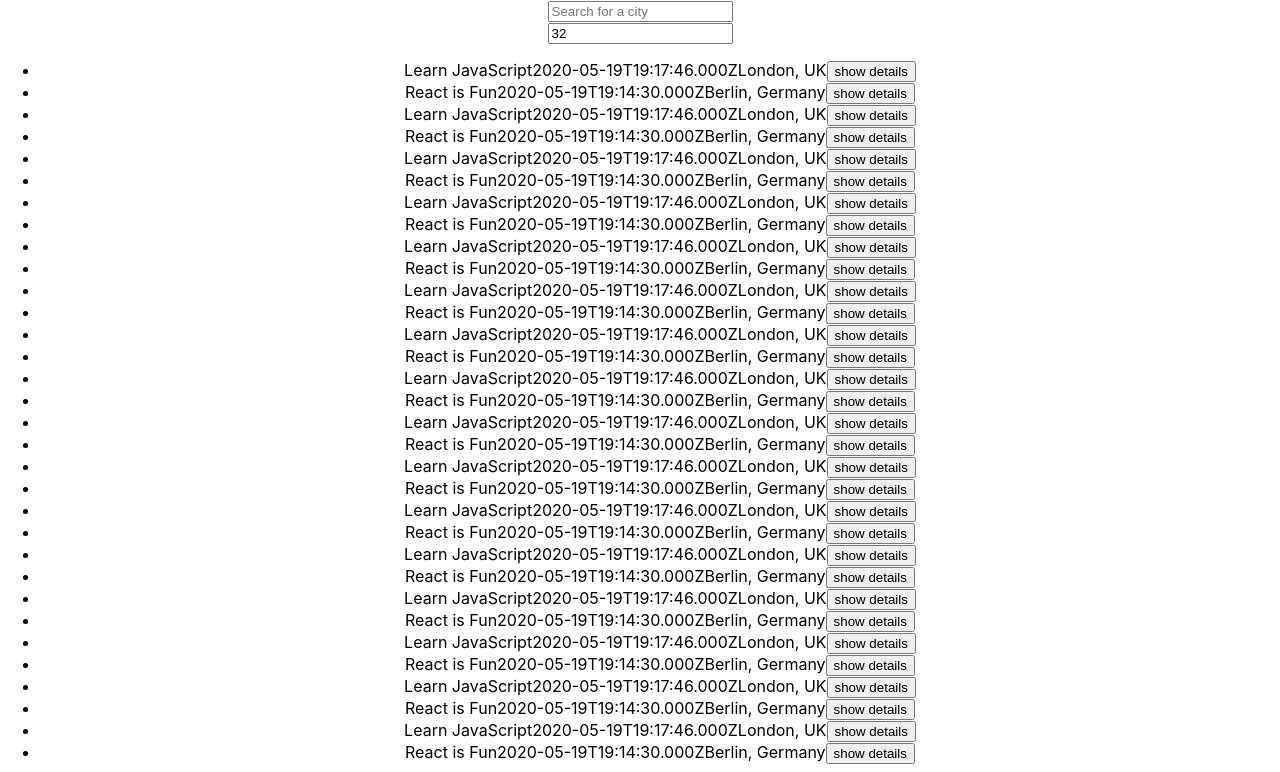
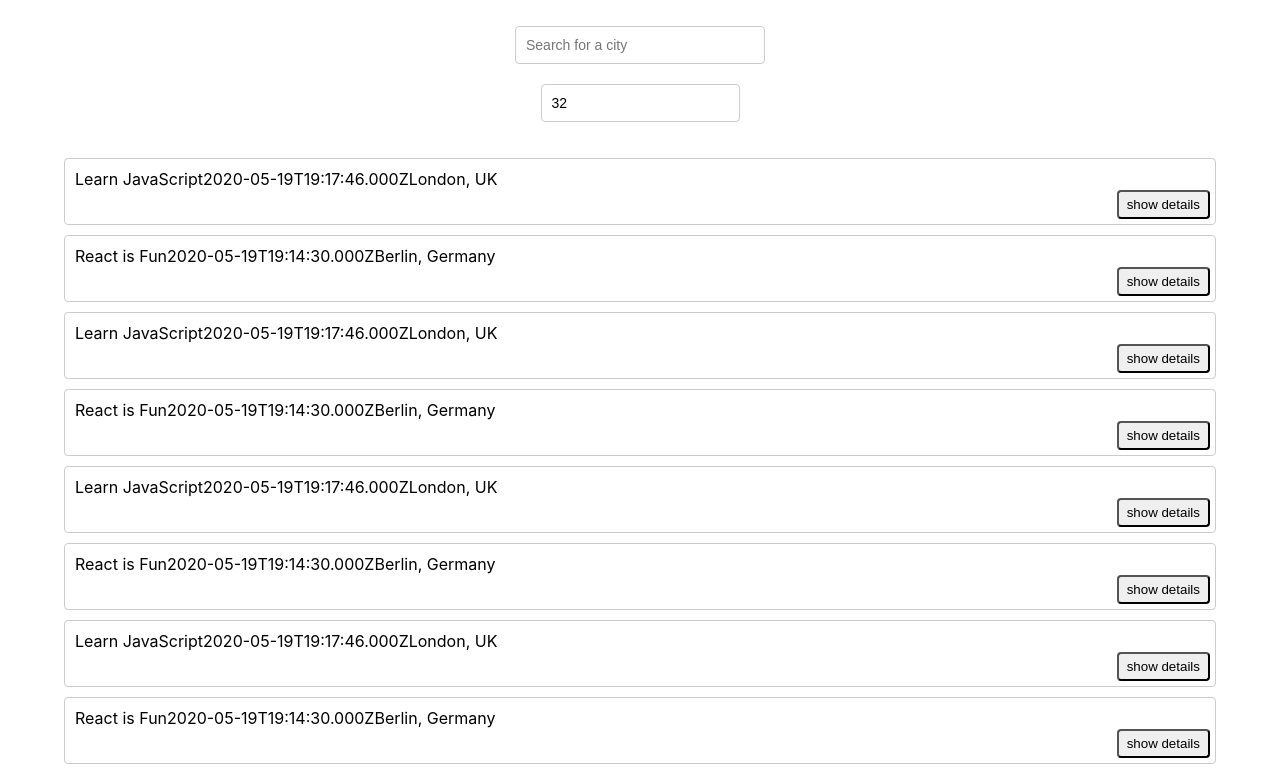
Before and after one commit to azzidahaka/meet, a React (Create React App) app: page / in a window 1280 px wide. Shown: the top 772 px of the page. Built offline with nearby package versions, Linux system fonts and the light colour scheme.

Commit message:
updated styling

```diff
--- a/src/App.css
+++ b/src/App.css
@@ -1,38 +1,88 @@
+@import url(https://fonts.googleapis.com/css?family=Roboto:500);
 .App {
   text-align: center;
+  padding: 2% 5%;
 }
 
-.App-logo {
-  height: 40vmin;
-  pointer-events: none;
+.App * {
+  box-sizing: border-box;
 }
 
-@media (prefers-reduced-motion: no-preference) {
-  .App-logo {
-    animation: App-logo-spin infinite 20s linear;
-  }
+ul {
+  padding: 0;
+  list-style: none;
 }
 
-.App-header {
-  background-color: #282c34;
-  min-height: 100vh;
+p {
+  margin: 5px 0;
+}
+
+input[type='text'],
+input[type='number'] {
+  padding: 8px 6px 8px 10px;
+  border-radius: 4px;
+  outline: none;
+  border: 1px solid #ccc;
+  font-size: 14px;
+  line-height: 20px;
+  align-self: center;
+  height: 38px;
+  margin-bottom: 20px;
+}
+
+.city {
+  width: 250px;
+}
+
+#city-search {
   display: flex;
   flex-direction: column;
-  align-items: center;
-  justify-content: center;
-  font-size: calc(10px + 2vmin);
-  color: white;
+  margin: auto;
+  position: relative;
 }
 
-.App-link {
-  color: #61dafb;
+.suggestions {
+  width: 250px;
+  position: absolute;
+  top: 45px;
+  z-index: 2;
+  align-self: center;
+  margin: 0;
+  font-size: 14px;
+  box-shadow: 10px 10px 16px -12px rgba(0, 0, 0, 0.75);
 }
 
-@keyframes App-logo-spin {
-  from {
-    transform: rotate(0deg);
-  }
-  to {
-    transform: rotate(360deg);
-  }
+.suggestions > li {
+  text-align: left;
+  padding: 8px 6px 8px 10px;
+  background-color: #eee;
+  cursor: default;
 }
+
+.suggestions > li:last-child {
+  border-bottom-left-radius: 4px;
+  border-bottom-right-radius: 4px;
+}
+
+.suggestions > li:hover {
+  background-color: #bcdcdb;
+}
+
+.event {
+  padding: 10px 10px 35px;
+  margin-bottom: 10px;
+  text-align: left;
+  border: 1px solid #ccc;
+  border-radius: 4px;
+  position: relative;
+}
+
+.details-btn {
+  position: absolute;
+  right: 5px;
+  bottom: 5px;
+  padding: 5px 8px;
+  border-radius: 4px;
+  outline: none;
+  cursor: pointer;
+}
--- a/src/components/Event.js
+++ b/src/components/Event.js
@@ -4,12 +4,16 @@ const Event = ({ data }) => {
   const [visible, setVisible] = useState(false);
   // console.log('data', data);
   return (
-    <li>
+    <li className='event'>
       <span>{data.summary}</span>
       <span>{data.created}</span>
       <span>{data.location}</span>
       {visible && <div>{data.description}</div>}
-      <button onClick={() => setVisible(!visible)}>{visible ? 'hide details' : 'show details'}</button>
+      <button
+        className='details-btn'
+        onClick={() => setVisible(!visible)}>
+        {visible ? 'hide details' : 'show details'}
+      </button>
     </li>
   );
 };
```
Also changed, not shown: 1 other file (tests, documents, lock files or other folders).
